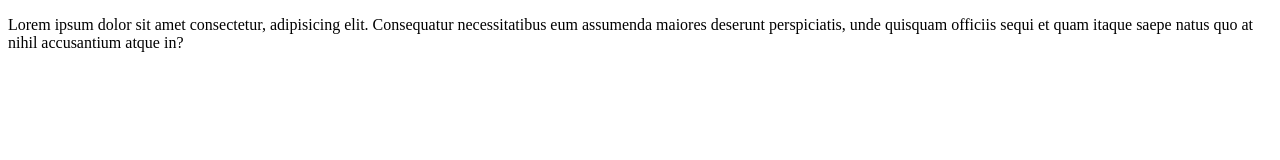
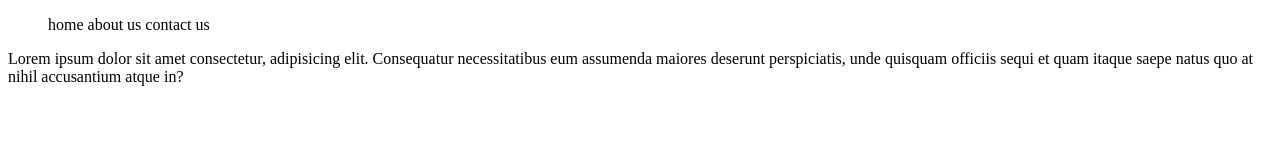
Before and after one commit to den1s46285/learn-git, a plain HTML site: page index.html in a window 1280 px wide. Drawn offline with Linux system fonts and the light colour scheme.

Commit message:
add a list

```diff
--- a/index.html
+++ b/index.html
@@ -4,7 +4,12 @@
     <meta charset="UTF-8">
     <meta name="viewport" content="width=device-width, initial-scale=1.0">
     <title>git website best one end better one</title>
-   <P>Lorem ipsum dolor sit amet consectetur, adipisicing elit. Consequatur necessitatibus eum assumenda maiores deserunt perspiciatis, unde quisquam officiis sequi et quam itaque saepe natus quo at nihil accusantium atque in?</P>
+   <ul>
+    <ui>home</ui>
+    <ui>about us</ui>
+    <ui>contact us</ui>
+   </ul>
+    <P>Lorem ipsum dolor sit amet consectetur, adipisicing elit. Consequatur necessitatibus eum assumenda maiores deserunt perspiciatis, unde quisquam officiis sequi et quam itaque saepe natus quo at nihil accusantium atque in?</P>
 </head>
 <body>
 
```
